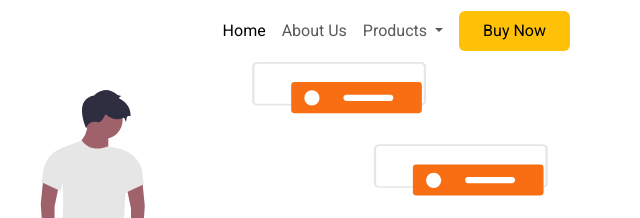
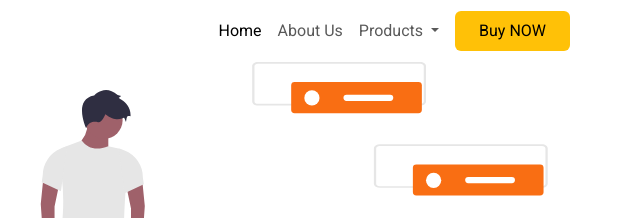
Before and after one commit to Alan08t/HA-exercise-9, a plain HTML site: page index.html in a window 1280 px wide. Shown: the top 218 px of the page, 640-1280 px from the left. Drawn offline with nearby package versions, Linux system fonts and the light colour scheme.

Commit message:
Cambio en New

```diff
--- a/index.html
+++ b/index.html
@@ -64,7 +64,7 @@
               <button
                 class="button bg-warning py-2 px-4 mx-2 me-0 rounded border-0"
               >
-                Buy Now
+                Buy NOW
               </button>
             </li>
           </ul>
```
